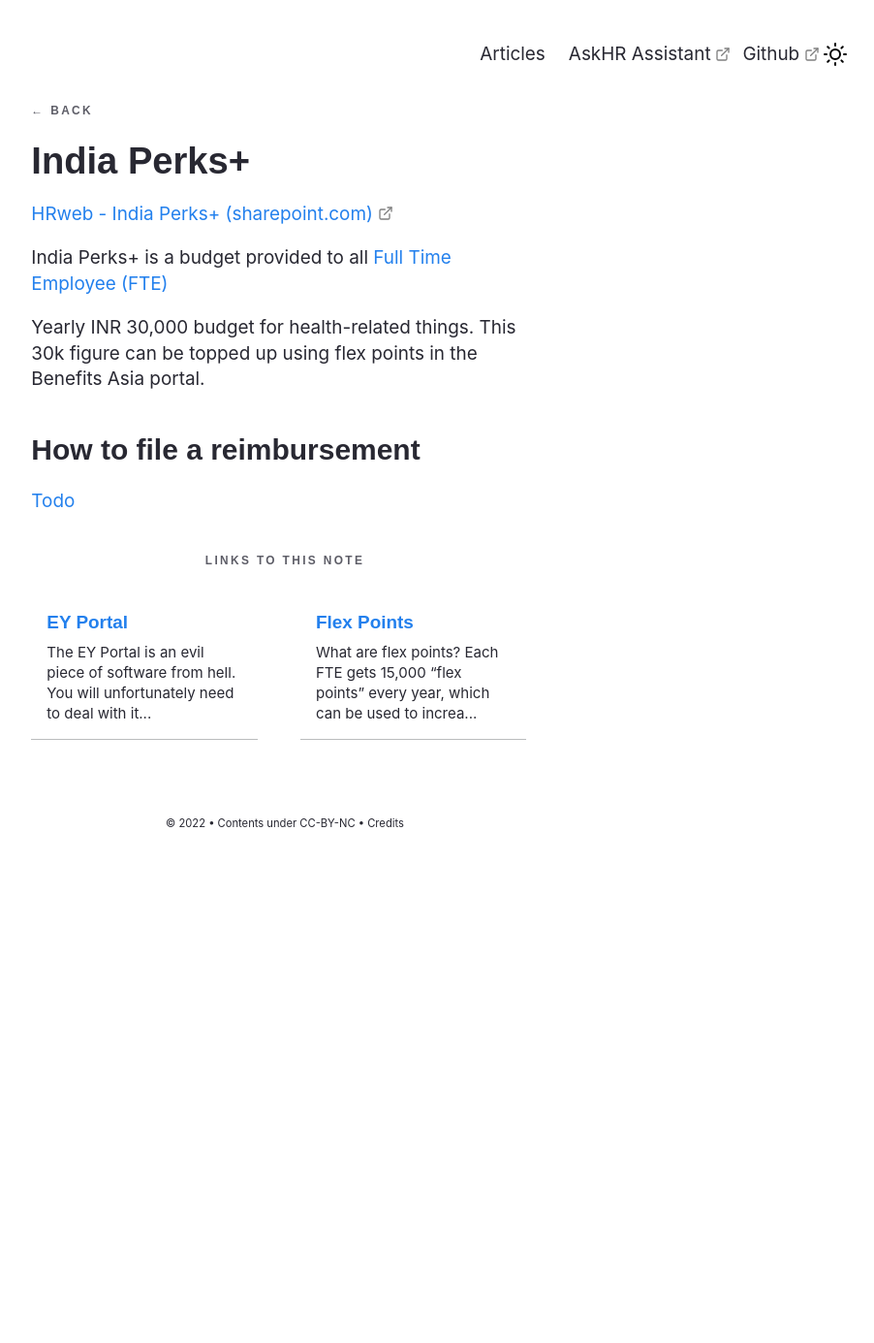
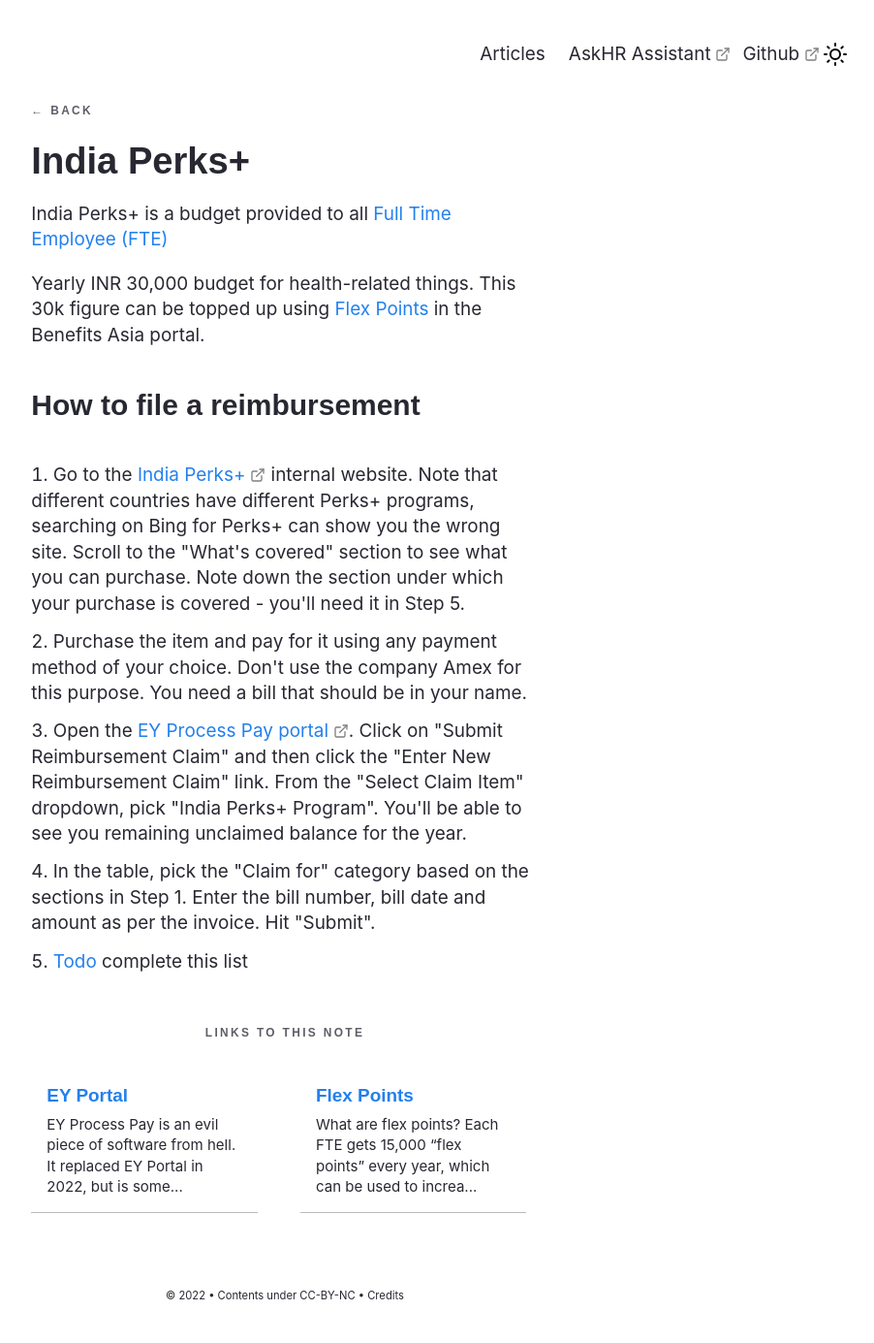
Before and after one commit to akademi-archive/akademi-archive.github.io, a Jekyll site: the page built from _notes/Public/India Perks+.md, in a window 1280 px wide. Shown: the whole page at 97% size, without its empty margins (346-1248 px from the left). Built offline with Jekyll 4.4.1, drawn with Linux system fonts in a browser that asks for light colours; some web fonts are replaced; before the commit the page ends 900 px from its top, so only the background shows below that.

Commit message:
perks plus and process pay

```diff
--- /dev/null
+++ b/_notes/Public/EY Process Pay.md
@@ -0,0 +1,14 @@
+---
+feed: show
+title: EY Portal
+date: 22-09-2022
+date modified: 22-09-2022
+---
+
+EY Process Pay is an evil piece of software from hell. It replaced [[EY Portal]] in 2022, but is somehow barely any better.
+
+You will unfortunately need to deal with it for certain tasks, like:
+
+- Getting your payslips
+- Declaring investments and additional income sources for tax calculation
+- Gettings [[India Perks+]] reimbursements
--- a/_notes/Public/India Perks+.md
+++ b/_notes/Public/India Perks+.md
@@ -5,11 +5,14 @@ date: 22-09-2022
 date modified: 22-09-2022
 ---
 
-[HRweb - India Perks+ (sharepoint.com)](https://microsoft.sharepoint.com/sites/hrw/Pages/perksplusindia.aspx)
-
 India Perks+ is a budget provided to all [[Full Time Employee (FTE)]]
 
-Yearly INR 30,000 budget for health-related things. This 30k figure can be topped up using flex points in the Benefits Asia portal.
+Yearly INR 30,000 budget for health-related things. This 30k figure can be topped up using [[Flex Points]] in the Benefits Asia portal.
 
 ### How to file a reimbursement
-[[Todo]]
+
+1. Go to the [India Perks+](https://microsoft.sharepoint.com/sites/hrw/Pages/perksplusindia.aspx) internal website. Note that different countries have different Perks+ programs, searching on Bing for Perks+ can show you the wrong site. Scroll to the "What's covered" section to see what you can purchase. Note down the section under which your purchase is covered - you'll need it in Step 5.
+3. Purchase the item and pay for it using any payment method of your choice. Don't use the company Amex for this purpose. You need a bill that should be in your name.
+4. Open the [EY Process Pay portal](https://aka.ms/eyprocesspay). Click on "Submit Reimbursement Claim" and then click the "Enter New Reimbursement Claim" link. From the "Select Claim Item" dropdown, pick "India Perks+ Program". You'll be able to see you remaining unclaimed balance for the year.
+5. In the table, pick the "Claim for" category based on the sections in Step 1. Enter the bill number, bill date and amount as per the invoice. Hit "Submit".
+6. [[Todo]] complete this list
```
Also changed, not shown: _notes/Public/EY Portal.md (+1 -5 lines), _notes/Public/Filing Expense Reimbursements.md (+1 -1 lines).
